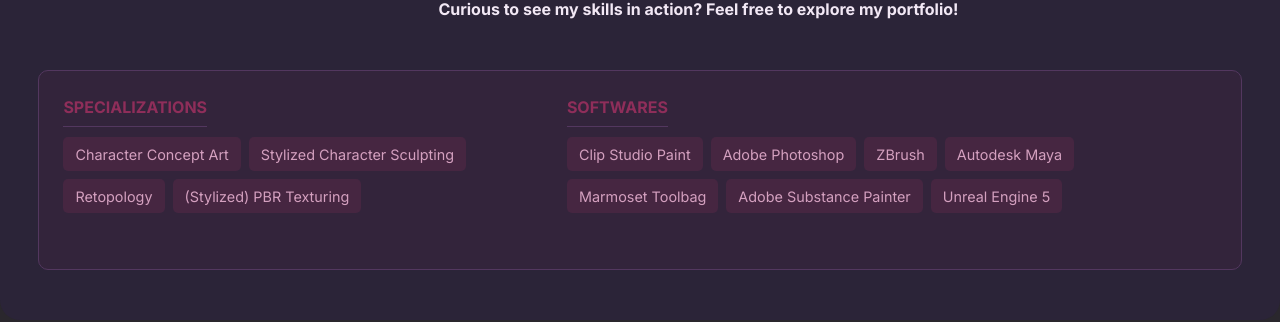
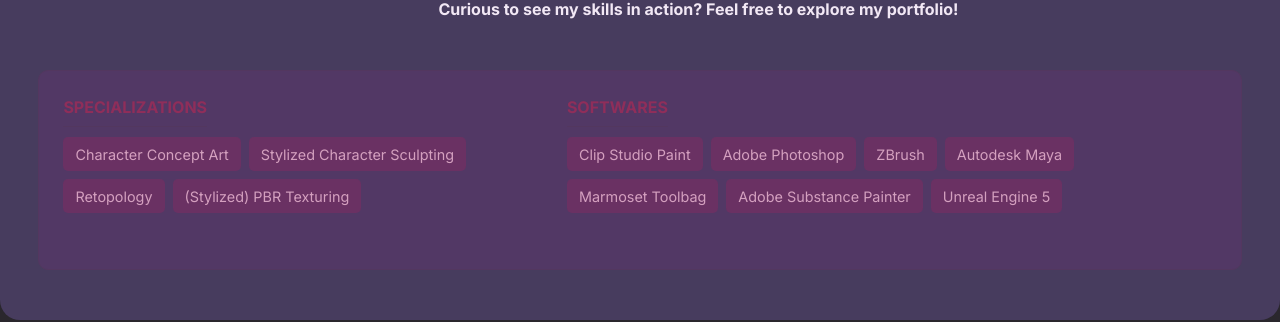
Before and after one commit to Kayframe-GA/Kayframe-GA.github.io, a Next.js app: page / in a window 1280 px wide. Shown: the part 1936-2258 px from the top of the page. Built offline with nearby package versions, Linux system fonts and the light colour scheme.

Commit message:
small color change

```diff
--- a/app/globals.css
+++ b/app/globals.css
@@ -17,7 +17,7 @@
 
   --bg-deep: #1A1722;
   --bg-surface: #473c5e;
-  --bg-elevated: #2B2438;
+  --bg-elevated: #473c5e;
   --bg-card: #251F30;
   --border: #3E3650;
   --border-light: #53375F;
@@ -31,7 +31,7 @@
   --text-dim: #6B5580;
   --nav-link: #d9d9d9;
   --nav-hover: #E08AB5;
-  --tag-bg: rgba(143, 46, 90, 0.2);
+  --tag-bg: rgba(199, 23, 93, 0.2);
   --tag-text: #D4A0BF;
 }
 
@@ -575,7 +575,7 @@
 
 .skills-sidebar {
   width: 100%;
-  background-color: rgba(143, 46, 90, 0.08);
+  background-color: rgba(145, 35, 143, 0.15);
   padding: 1.5rem;
   border-radius: 10px;
   border: 1px solid var(--border-light);
```
